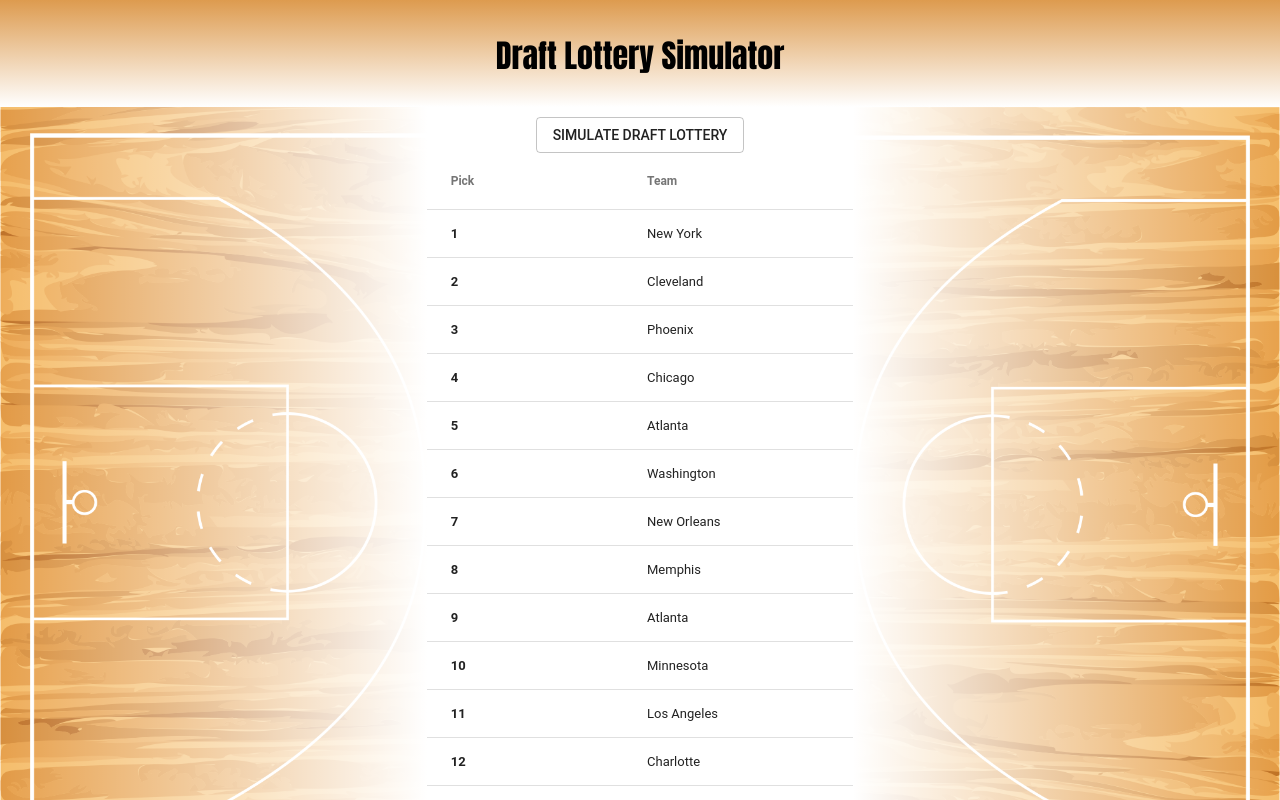
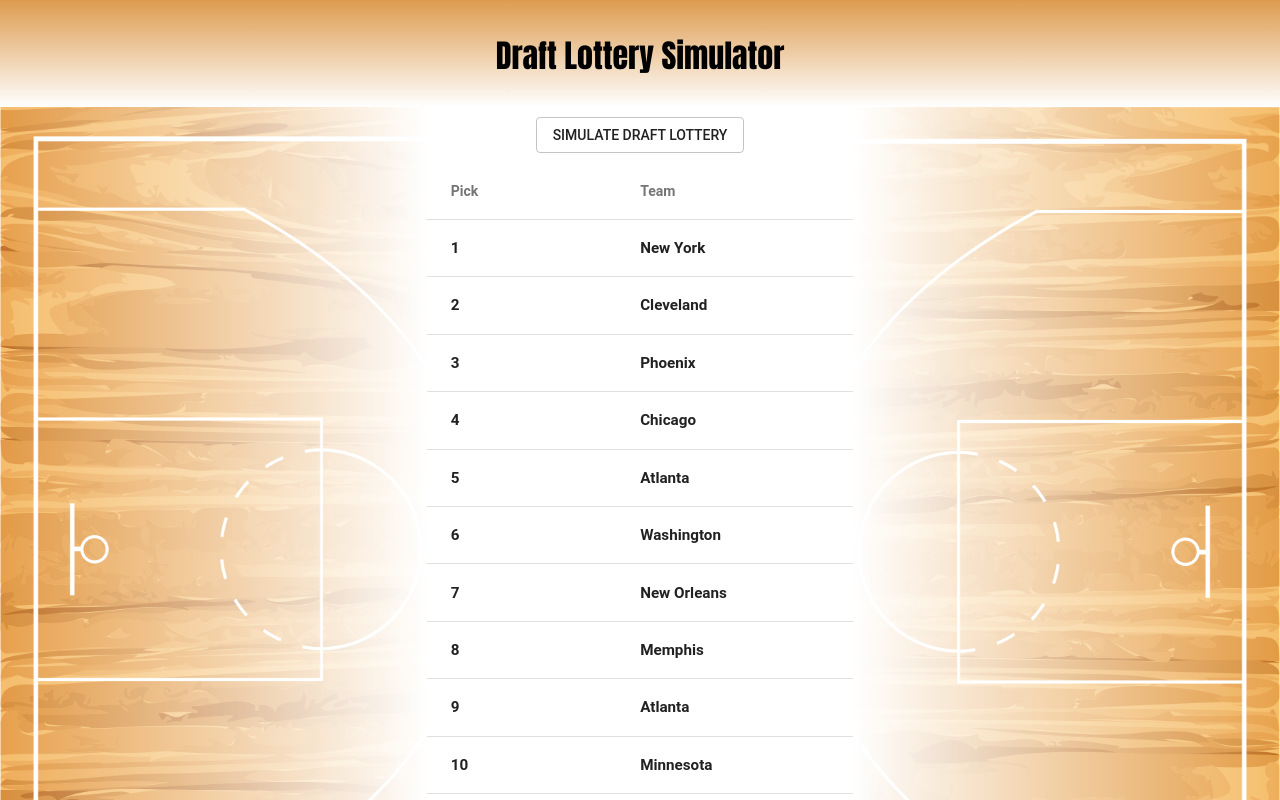
Before and after one commit to Maxwell1126/JS-NBA-Draft-Lottery, a React (Create React App) app: page / in a window 1280 px wide. Shown: the top 800 px of the page. Built offline with nearby package versions, Linux system fonts and the light colour scheme.

Commit message:
added a translucent picture of the top two picks to be a background for the table when Minnesota wins one of the top two picks.

```diff
--- a/src/App.css
+++ b/src/App.css
@@ -29,7 +29,7 @@
 
 .courtRight {
   max-width:480;
-  min-height: 793px;
+  min-height: 887px;
   background-image: url('./Images/Court_Right.png');
   background-position:right;
   background-repeat: no-repeat;
@@ -38,7 +38,7 @@
 
 .courtRight::after {
   max-width:480;
-  min-height: 793px;
+  min-height: 887px;
   display: block;
   position: relative;
   background-image: linear-gradient(to left, rgba(255, 255, 255, 0) 0, #fff 100%);
@@ -49,7 +49,7 @@
 
 .courtLeft {
   max-width:480;
-  min-height: 793px;
+  min-height: 887px;
   background-image: url('./Images/Court_Left.png');
   background-position:left;
   background-repeat: no-repeat;
@@ -58,7 +58,7 @@
 
 .courtLeft::after {
   max-width:480;
-  min-height: 793px;
+  min-height: 887px;
   display: block;
   position: relative;
   background-image: linear-gradient(to right, rgba(255, 255, 255, 0) 0, #fff 100%);
@@ -69,7 +69,7 @@
 
 .karlSmirk{
   max-width:480;
-  min-height: 793px;
+  min-height: 857px;
   background-image: url('./Images/karlSmirk.jpg'),url('./Images/old_wolves.png');
   background-position:right bottom, right top;
   background-repeat: no-repeat, no-repeat;
@@ -79,15 +79,11 @@
 
 .karlBBQ{
   max-width:480;
-  min-height: 793px;
+  min-height: 857px;
   background-image: url('./Images/karlBBQ.jpg'),url('./Images/newWolves.png');
   background-position:right bottom, right top;
   background-repeat: no-repeat, no-repeat;
   background-size: contain, 600px;
-  padding: 10px;
+  padding: 15px;
   margin-top:10px;
 }
-
-.lottoTable{
-
-}
--- a/src/App.js
+++ b/src/App.js
@@ -33,7 +33,7 @@ class App extends Component {
         <div className={leftImage}></div>
         </Grid>
         {/* <SimLotteryButton /> */}
-            <Grid item xs className = "lottoTable">
+            <Grid item xs>
         <LotteryTeams />
               </Grid>
               <Grid item xs>
--- a/src/LotteryTeams/LotteryTeams.css
+++ b/src/LotteryTeams/LotteryTeams.css
@@ -4,8 +4,8 @@ align-items: center;
 justify-content: center;
 padding-bottom: 10px;
 
-}
-.lottoTable{
+} */
+/* .lottoTable{
     max-width: 500px;
     align-items: center;
     display: center;
@@ -14,7 +14,7 @@ padding-bottom: 10px;
     color:#EF3636;
 }
 .green{
-    color:#78BE20;
+    color:green;
 }
 .white{
     color:white;
@@ -27,10 +27,33 @@ padding-bottom: 10px;
 
 .tableCell{
     white-space: nowrap;
-    max-height: 0.2rem !important;
-    max-width: 25vw;
+    /* max-height: 0.2rem !important; */
+    max-width: 50vw;
 
 }
 .simButton{
     padding-top: 10px;
+    padding-bottom: 10px;
 }
+
+.zionImage{
+
+background-image: url('../Images/zionWolves.png');
+background-size: contain;
+background-repeat: no-repeat;
+background-position: top;
+padding-top: 10px;
+
+}
+
+.morantImage{
+background-image: url('../Images/ja_morant.jpg');
+background-size: contain;
+background-repeat: no-repeat;
+background-position: top;
+
+}
+
+.lottoTable{
+    opacity:1;
+}
--- a/src/LotteryTeams/LotteryTeams.js
+++ b/src/LotteryTeams/LotteryTeams.js
@@ -20,9 +20,17 @@ class LotteryTeams extends Component {
     }
 
     render() {
-
+        let playerImage
+        this.props.reduxStore.draftLotteryOrder.map(team => {
+            if ((team.name == "Minnesota") && (team.place == 1)){
+                    playerImage = "zionImage";
+                }
+            else if ((team.name == "Minnesota") && (team.place == 2)){
+                    playerImage = "morantImage";
+                }
+            })
        let tableContent = this.props.reduxStore.draftLotteryOrder.map(team => {
-           let jumpedFell = <b>{team.place} </b>;
+           let jumpedFell = <h1>{team.place} </h1>;
             if ((team.place - team.seed) * (-1) > 0) {
                 jumpedFell = <b className="green"> (+{(team.place - team.seed) * (-1)})</b>
             } else if ((team.place - team.seed) * (-1) < 0) {
@@ -32,8 +40,8 @@ class LotteryTeams extends Component {
             }
 
             return <TableRow>
-                <TableCell className= "tableCell"><b>{team.place}</b>{jumpedFell}</TableCell>
-                <TableCell className="tableCell">{team.name}</TableCell>
+                <TableCell className="tableCell"><h3>{team.place}{jumpedFell}</h3></TableCell>
+                <TableCell className="tableCell"><h3>{team.name}</h3></TableCell>
             </TableRow>
         })
 
@@ -43,16 +51,16 @@ class LotteryTeams extends Component {
                     container xs
                     direction="column"
                     justify="center"
-                    alignItems="center"
-                >
+                    alignItems="center">
                 <Grid item xs className = "simButton">
                 <SimLotteryButton />
                 </Grid>
-                <Table item xs className="lottoTable">
+
+                <Table item xs className={playerImage}>
                     <TableHead>
                         <TableRow>
-                            <TableCell><b>Pick</b></TableCell>
-                            <TableCell><b>Team</b></TableCell>
+                            <TableCell><h3>Pick</h3></TableCell>
+                            <TableCell><h3>Team</h3></TableCell>
                         </TableRow>
                     </TableHead>
                     <TableBody>
```
Also changed, not shown: src/Images/ja_morant.jpg (added), src/Images/zionWolves.png (added).
